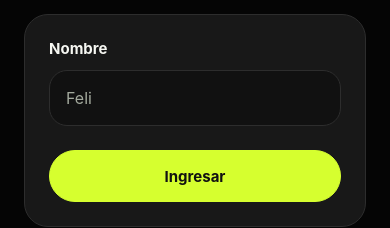
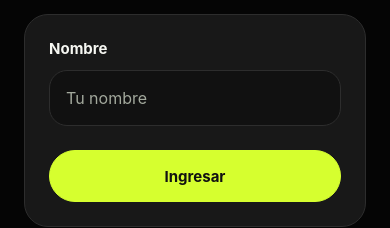
Before and after one commit to FewZ2372/next-up, a React Native app: screen /Auth in a window 390 px wide. Shown: the part 585-813 px from the top of the page. Built offline with nearby package versions, Linux system fonts and the light colour scheme; what react-native-worklets would draw is missing.

Commit message:
Refine web fullscreen entry

```diff
--- a/src/components/WebFullscreenButton.tsx
+++ b/src/components/WebFullscreenButton.tsx
@@ -36,7 +36,7 @@ export function WebFullscreenButton() {
     };
   }, []);
 
-  if (Platform.OS !== "web" || isStandalone) {
+  if (Platform.OS !== "web" || isStandalone || isFullscreen) {
     return null;
   }
 
@@ -45,17 +45,12 @@ export function WebFullscreenButton() {
       return;
     }
 
-    if (document.fullscreenElement) {
-      await document.exitFullscreen?.();
-      return;
-    }
-
     await document.documentElement.requestFullscreen?.();
   };
 
   return (
     <Pressable onPress={handlePress} style={({ pressed }) => [styles.button, pressed && styles.pressed]}>
-      <Text style={styles.label}>{isFullscreen ? "Salir de pantalla completa" : "Pantalla completa"}</Text>
+      <Text style={styles.label}>Pantalla completa</Text>
     </Pressable>
   );
 }
--- a/src/screens/auth/AuthScreen.tsx
+++ b/src/screens/auth/AuthScreen.tsx
@@ -31,7 +31,7 @@ export function AuthScreen() {
           <TextInput
             value={name}
             onChangeText={setName}
-            placeholder="Feli"
+            placeholder="Tu nombre"
             placeholderTextColor={colors.textMuted}
             style={styles.input}
             selectionColor={colors.accent}
```
